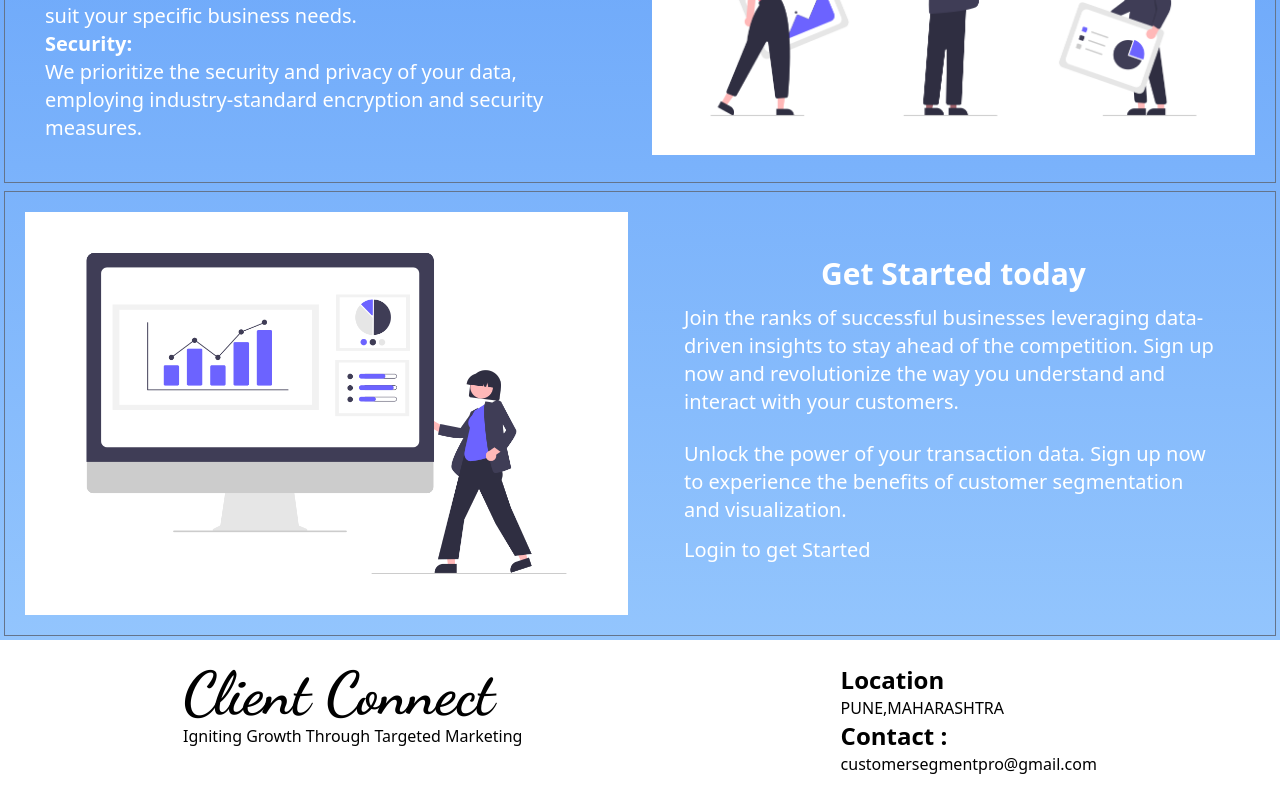
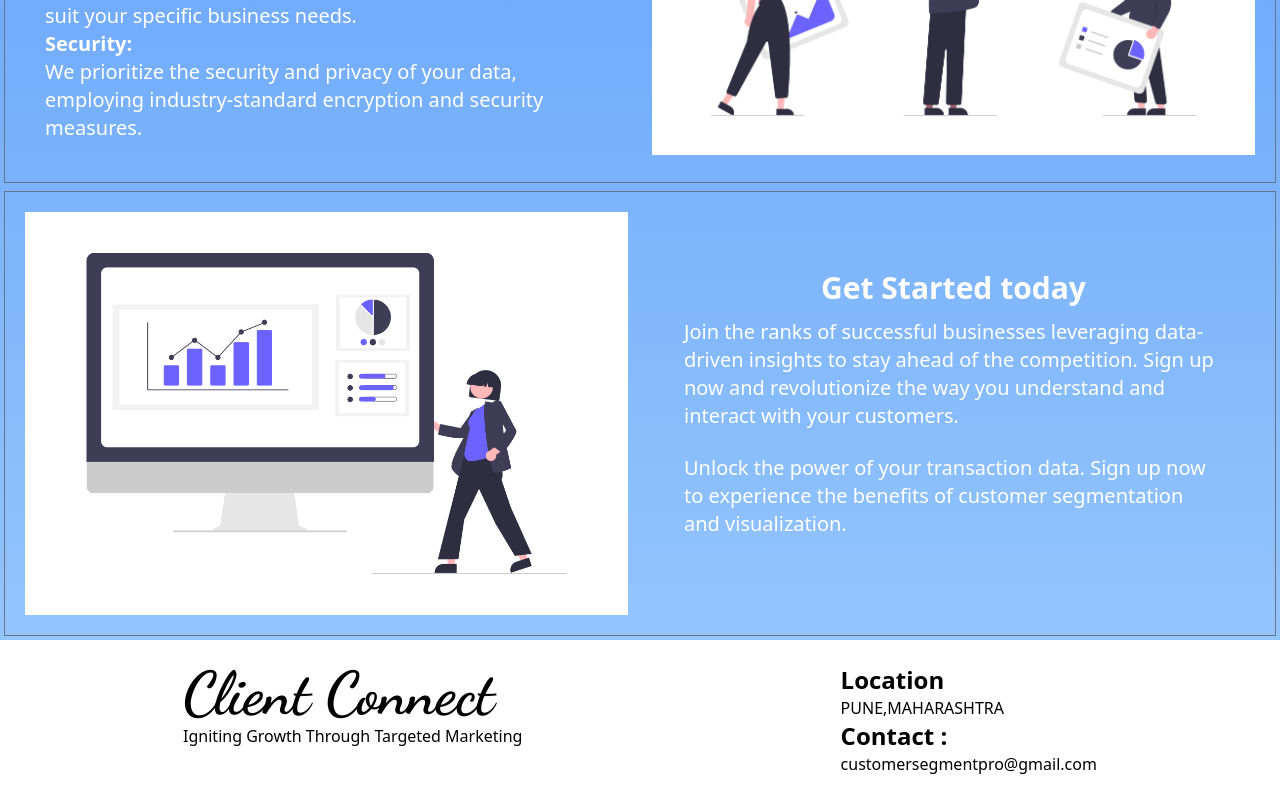
Before and after one commit to Niraj-22/clientconnect, a React (Vite) app in the folder frontend/: page / in a window 1280 px wide. Shown: the part 1776-2576 px from the top of the page. Built offline with nearby package versions, Linux system fonts and the light colour scheme.

Commit message:
Removed unnecessary imports

```diff
--- a/frontend/src/components/pages/Home.jsx
+++ b/frontend/src/components/pages/Home.jsx
@@ -107,7 +107,6 @@ const Home = () => {
               experience the benefits of customer segmentation and
               visualization.
             </p>
-            <span className="p-3"> Login to get Started</span>
           </div>
         </div>
       </div>
```
